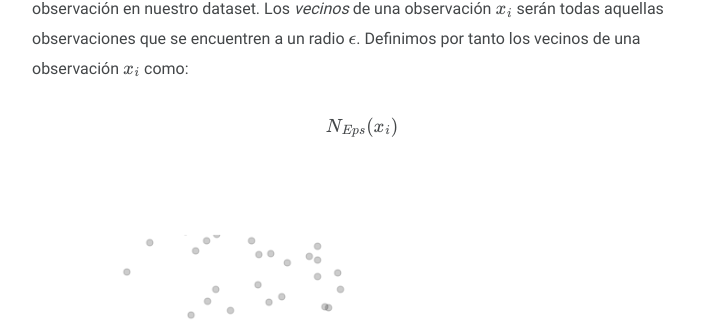
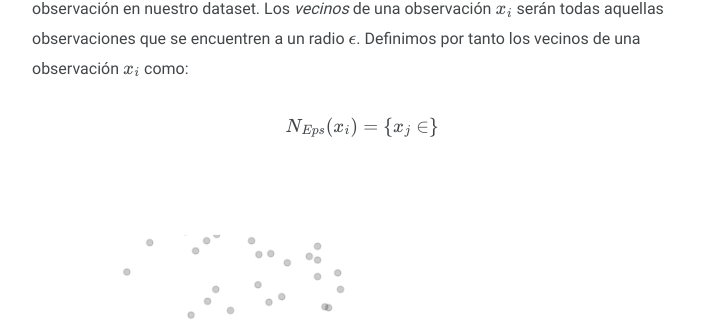
Before and after one commit to JAVI897/JAVI897.github.io, a Jekyll site: the page built from _posts/DBSCAN/2020-07-24-DBSCAN.md, in a window 1280 px wide and 900 px high, scrolled down 1957 px. Shown: the part 143-464 px from the top of the window, without its empty margins (278-996 px from the left). Built offline with Jekyll 4.4.1, drawn with Linux system fonts in a browser that asks for light colours; formulas are drawn with MathJax 3.

```diff
--- a/_posts/DBSCAN/2020-07-24-DBSCAN.md
+++ b/_posts/DBSCAN/2020-07-24-DBSCAN.md
@@ -24,7 +24,7 @@ DBSCAN es uno de los algoritmos de clustering más usados y citados. Propuesto p
 
 DBSCAN calcula la densidad de cada región contando el número de *vecinos* de cada observación en nuestro dataset. Los *vecinos* de una observación $x_i$ serán todas aquellas observaciones que se encuentren a un radio $\epsilon$. Definimos por tanto los vecinos de una observación $x_i$ como:
 
-$$N_{Eps}(x_i)$$
+$$N_{Eps}(x_i) = \{x_j \in  \}$$
 
 <center><img src="\assets\img\circle-neigh-dbscan.png" style="zoom:100%;" /></center>
 
```
